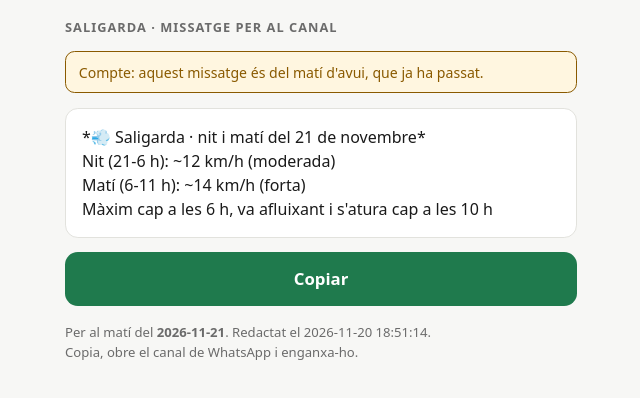
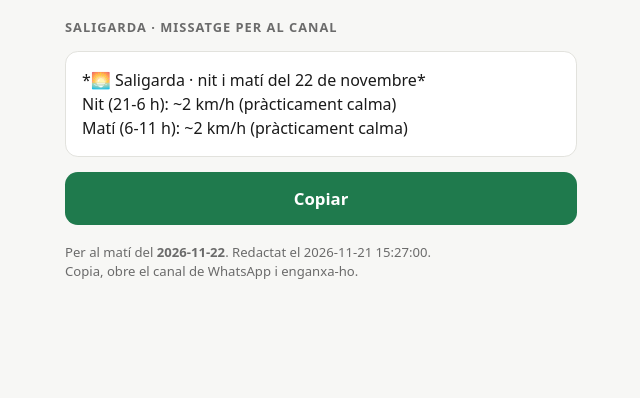
Before and after one commit to adriabarbeta/saligarda, a plain HTML site: page docs/index.html in a window 1280 px wide. Shown: the whole page, without its empty margins (319-959 px from the left). Drawn offline with Linux system fonts and the light colour scheme.

Commit message:
pronostic 2026-11-21

```diff
--- a/derived/posts_x.csv
+++ b/derived/posts_x.csv
@@ -122,3 +122,4 @@ moment,nit,probabilitat,u_pred,enviat,detall,text
 2026-11-18 16:32:08,2026-11-19,4,-1.66,TRUE,id 2123091898776612904,🌅 Saligarda · nit i matí del 19 de novembre | Nit (21-6 h): ~0 km/h (pràcticament calma) | Matí (6-11 h): ~-2 km/h (pràcticament calma) | #laGarriga #Congost
 2026-11-19 16:39:15,2026-11-20,14,8.12,TRUE,id 2123456076414959794,🍃 Saligarda · nit i matí del 20 de novembre | Nit (21-6 h): ~7 km/h (molt suau) | Matí (6-11 h): ~8 km/h (suau) | #laGarriga #Congost
 2026-11-20 18:51:14,2026-11-21,32,14.1,TRUE,id 2123851680294797595,"💨 Saligarda · nit i matí del 21 de novembre | Nit (21-6 h): ~12 km/h (moderada) | Matí (6-11 h): ~14 km/h (forta) | Màxim cap a les 6 h, va afluixant i s'atura cap a les 10 h | #laGarriga #Congost"
+2026-11-21 15:27:00,2026-11-22,7,1.74,TRUE,id 2124162671293391084,🌅 Saligarda · nit i matí del 22 de novembre | Nit (21-6 h): ~2 km/h (pràcticament calma) | Matí (6-11 h): ~2 km/h (pràcticament calma) | #laGarriga #Congost
--- a/derived/pronostics.csv
+++ b/derived/pronostics.csv
@@ -34,3 +34,4 @@ emes,nit,p_saligarda,p_bot,u_mati_pred,u_1a_pred,u_nit_pred,p8,p11,p14,pic_utc,f
 2026-11-18 22:56,2026-11-19,0.06,0.033,-1.36,0.55,0.09,0.062,0.062,0.048,5,9,1.68,13.99,practicament nul.la,53,20,1002.7,-2.7,-2.3
 2026-11-19 23:02,2026-11-20,0.283,0.127,6.27,8.69,6.29,0.367,0.236,0.128,5,9,7.12,7.75,fluixa,70,0,1017.2,15.8,-3.2
 2026-11-20 22:40,2026-11-21,0.79,0.256,13.83,14.12,11.71,0.812,0.609,0.286,5,9,11.22,6.86,notable,88,1,1022.1,4.9,-0.6
+2026-11-21 15:26,2026-11-22,0.084,0.072,1.74,2.25,2.47,0.098,0.084,0.054,5,9,3.75,11.06,practicament nul.la,38,7,1012.5,-10.1,-2.7
--- a/docs/index.html
+++ b/docs/index.html
@@ -51,16 +51,15 @@
 <main>
   <h1>Saligarda &middot; missatge per al canal</h1>
   <div id="avis"></div>
-  <pre id="msg">*💨 Saligarda · nit i matí del 21 de novembre*
-Nit (21-6 h): ~12 km/h (moderada)
-Matí (6-11 h): ~14 km/h (forta)
-Màxim cap a les 6 h, va afluixant i s'atura cap a les 10 h</pre>
+  <pre id="msg">*🌅 Saligarda · nit i matí del 22 de novembre*
+Nit (21-6 h): ~2 km/h (pràcticament calma)
+Matí (6-11 h): ~2 km/h (pràcticament calma)</pre>
   <button id="btn" type="button">Copiar</button>
-  <p class="peu">Per al mat&iacute; del <strong>2026-11-21</strong>. Redactat el 2026-11-20 18:51:14.<br>
+  <p class="peu">Per al mat&iacute; del <strong>2026-11-22</strong>. Redactat el 2026-11-21 15:27:00.<br>
      Copia, obre el canal de WhatsApp i enganxa-ho.</p>
 </main>
 <script>
-  var NIT = "2026-11-21";
+  var NIT = "2026-11-22";
   var btn = document.getElementById("btn");
   btn.addEventListener("click", function () {
     var t = document.getElementById("msg").textContent;
```
Also changed, not shown: docs/missatge.txt, post_x.txt, pronostic.txt.
